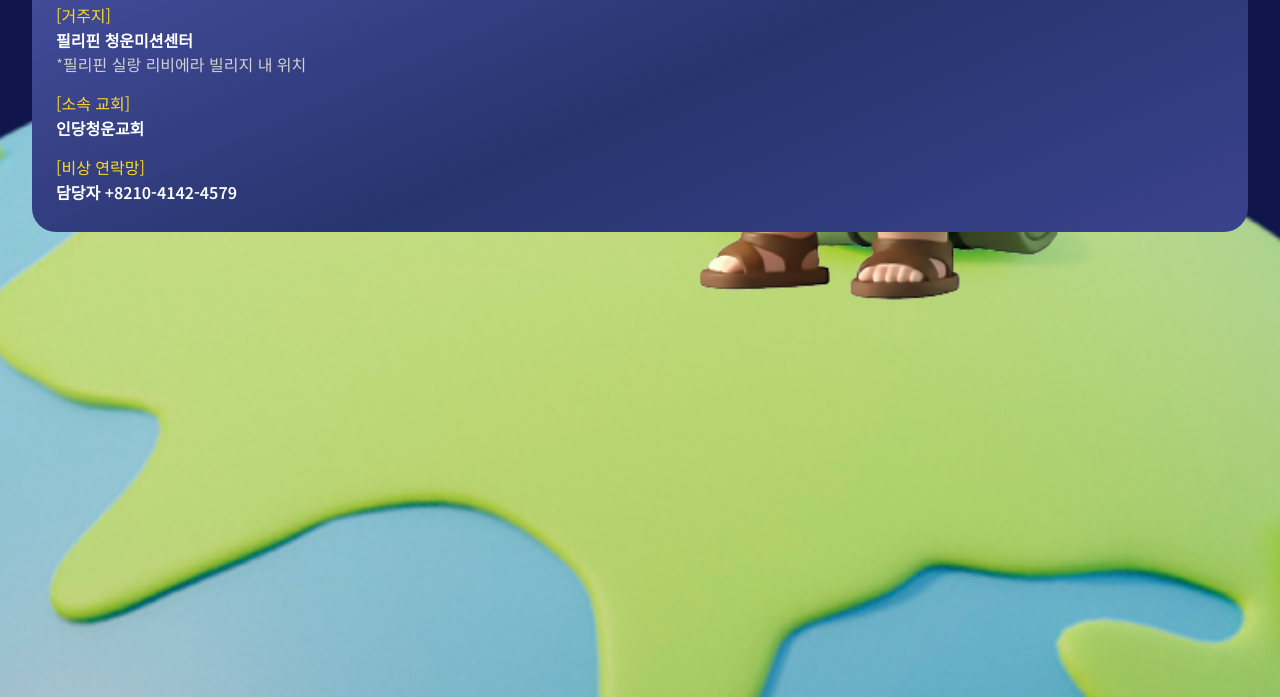
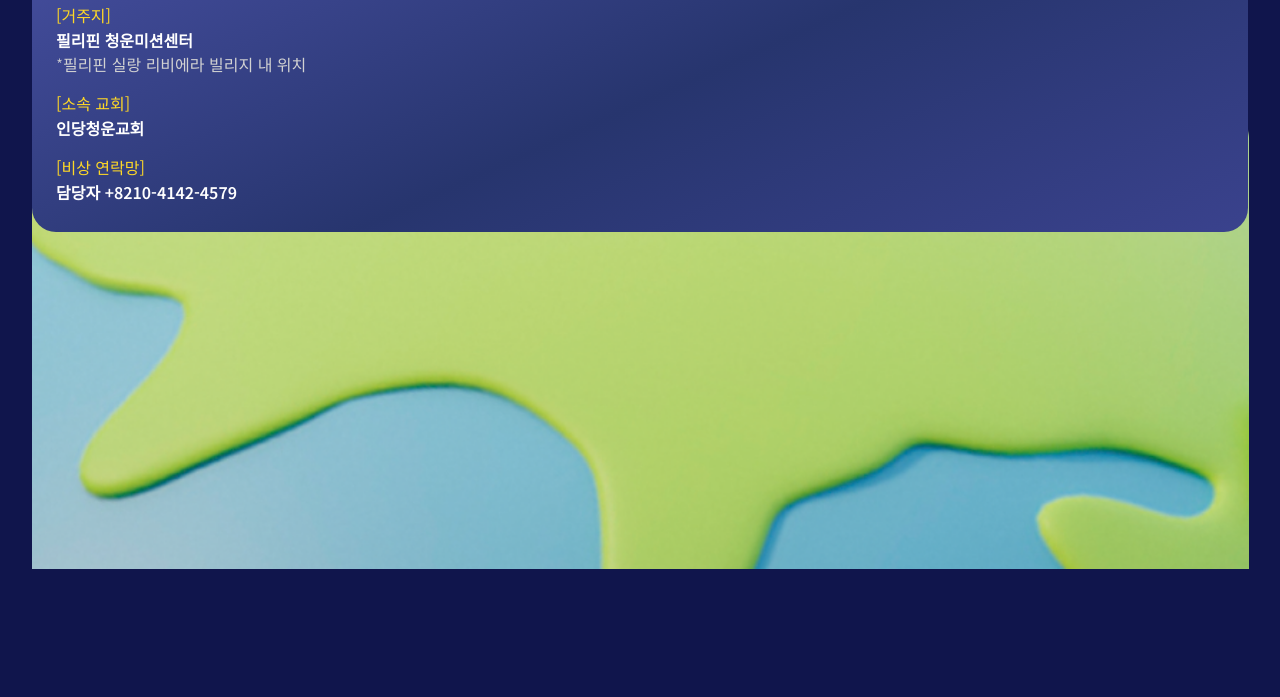
Before and after one commit to holynow/LSBD, a plain HTML site: page index.html in a window 1280 px wide. Shown: the part 359-1056 px from the top of the page. After the commit the page ends 928 px from the top, so only its background shows below. Drawn offline with Linux system fonts and the light colour scheme.

Commit message:
css 수정

```diff
--- a/css/content.css
+++ b/css/content.css
@@ -5,7 +5,7 @@
     .content-wrap {
         width: 100%;
         height: 100vh;
-        padding-bottom: 20%;
+        padding-bottom: 10%;
         background: url('/img/bottom-bg.png') no-repeat bottom;
         background-color: #10154c;
         background-size: contain;
```
